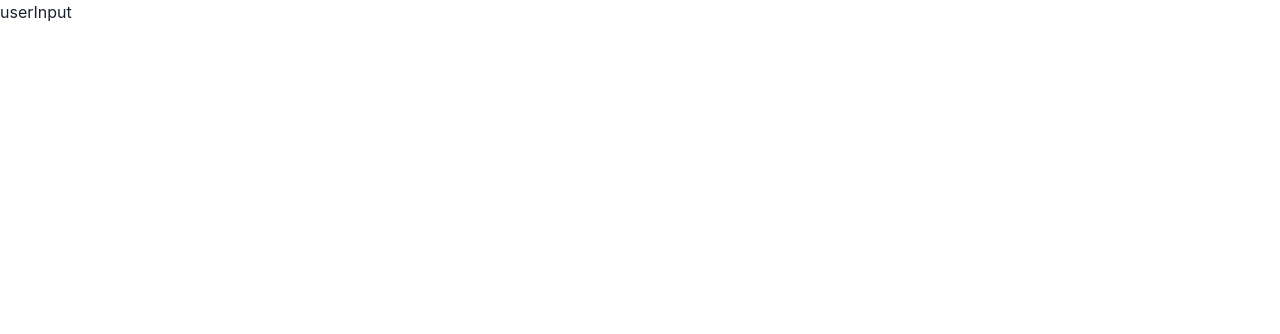
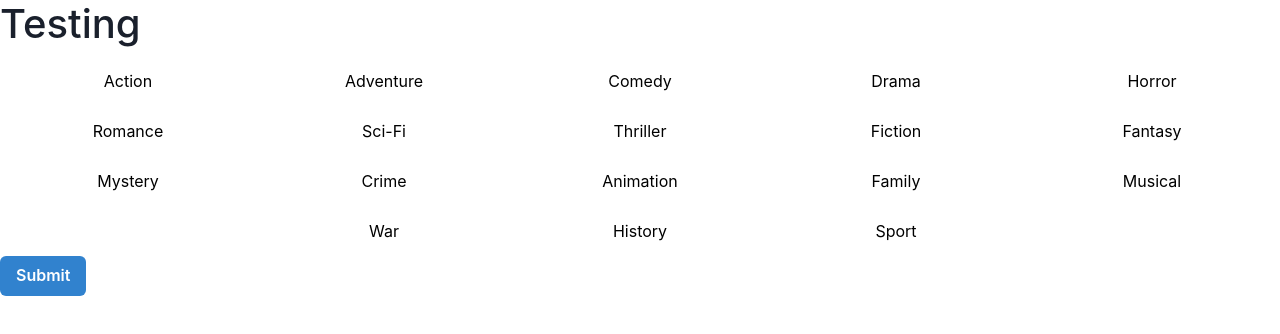
Before and after one commit to akib-siddique22/movie_recommender, a React (Vite) app in the folder frontend/: page /movies/input in a window 1280 px wide. Shown: the top 334 px of the page. Built offline with nearby package versions, Linux system fonts and the light colour scheme.

Commit message:
user input page frontend with backend works

```diff
--- a/frontend/src/pages/userInput.jsx
+++ b/frontend/src/pages/userInput.jsx
@@ -1,9 +1,83 @@
-import React from 'react'
+import React, { useState } from 'react';
+import { Button, Flex, Center } from '@chakra-ui/react';
 
-const userInput = () => {
-  return (
-    <div>userInput</div>
-  )
+const genres = [
+    'Action', 'Adventure', 'Comedy', 'Drama', 'Horror',
+    'Romance', 'Sci-Fi', 'Thriller', 'Fiction', 'Fantasy',
+    'Mystery', 'Crime', 'Animation', 'Family', 'Musical',
+    'War', 'History', 'Sport'
+];
+
+function UserInput() {
+    const [selectedGenres, setSelectedGenres] = useState([]);
+
+    const handleGenreToggle = (genre) => {
+        if (selectedGenres.includes(genre)) {
+            setSelectedGenres(selectedGenres.filter((selectedGenre) => selectedGenre !== genre));
+        } else {
+            if (selectedGenres.length < 6) {
+                setSelectedGenres([...selectedGenres, genre]);
+            }
+        }
+    };
+
+    const handleSubmit = () => {
+        if (selectedGenres.length >= 3 && selectedGenres.length <= 6) {
+            console.log(JSON.stringify({ selectedGenres }))
+            fetch('http://127.0.0.1:5000/api/userinput', {
+                method: 'POST',
+                headers: {
+                    'Content-Type': 'application/json'
+                },
+                body: JSON.stringify({ selectedGenres })
+            })
+            .then(response => {
+                console.log(response)
+                if (response.ok) {
+                    console.log('Genres sent successfully');
+                } else {
+                    throw new Error('Failed to send genres');
+                }
+            })
+            .catch(error => {
+                console.error('Error:', error);
+            });
+        } else {
+            alert('Please select between 3 and 6 genres.');
+        }
+    };
+
+    return (
+        <>
+            <h1>Testing</h1>
+            <Center>
+                <Flex flexWrap="wrap" justifyContent="center">
+                    {genres.map((genre) => (
+                        <div
+                            key={genre}
+                            onClick={() => handleGenreToggle(genre)}
+                            style={{
+                                cursor: 'pointer',
+                                padding: '8px',
+                                border: '1px solid white',
+                                borderRadius: '8px',
+                                margin: '4px',
+                                width: 'calc(20% - 8px)',
+                                textAlign: 'center',
+                                backgroundColor: selectedGenres.includes(genre) ? 'green' : 'transparent',
+                                color: selectedGenres.includes(genre) ? 'white' : 'black'
+                            }}
+                        >
+                            {genre}
+                        </div>
+                    ))}
+                </Flex>
+            </Center>
+            <Button colorScheme="blue" size="md" onClick={handleSubmit}>
+                Submit
+            </Button>
+        </>
+    );
 }
 
-export default userInput
+export default UserInput;
```
